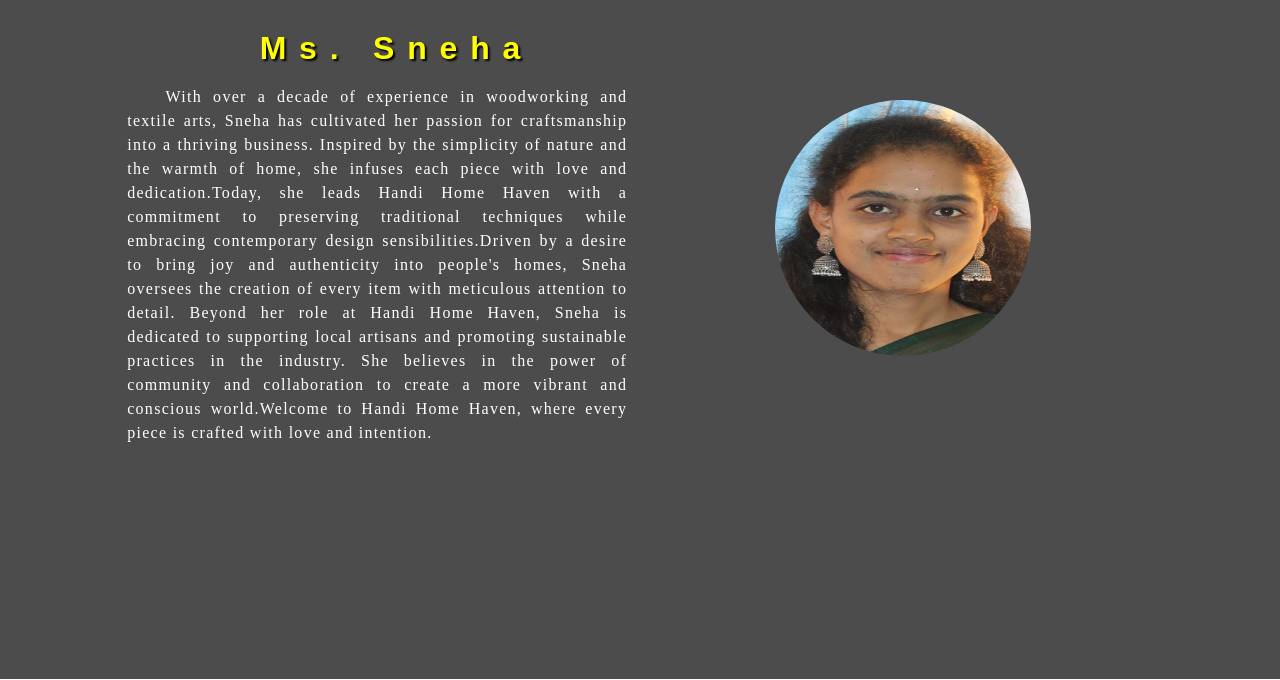
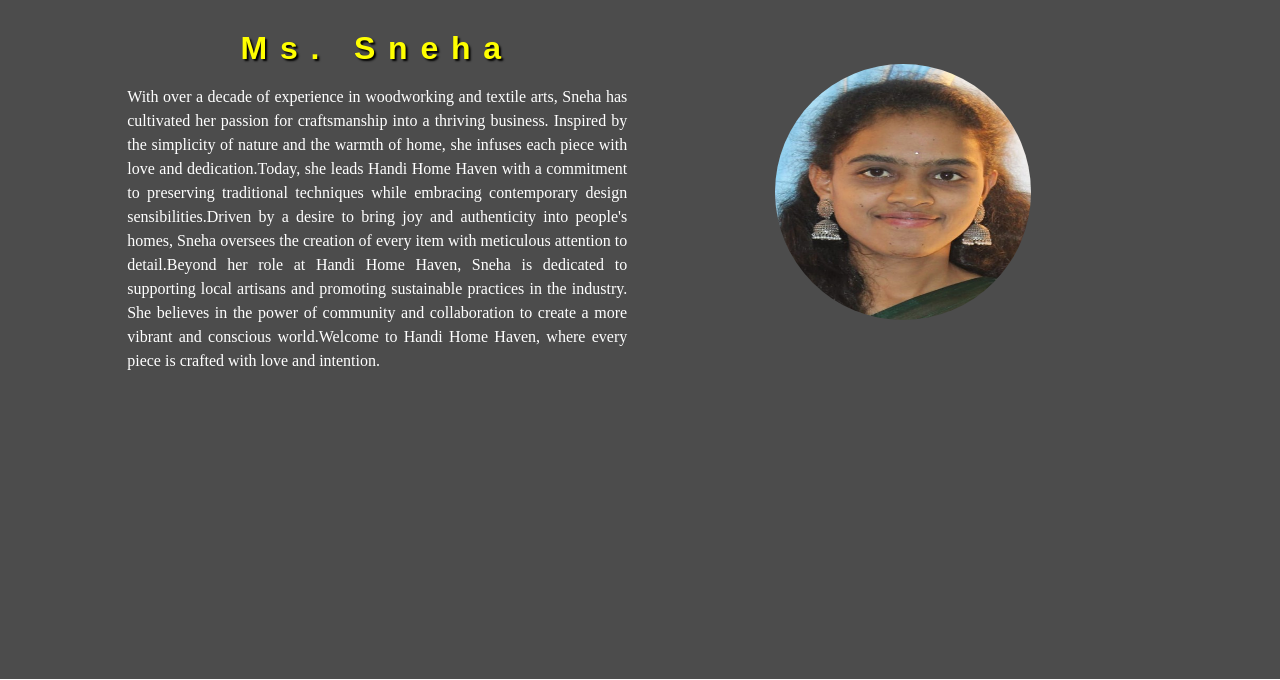
Before and after one commit to gundasneha/HandiHomeHaven2, a plain HTML site: page html/about.html in a window 1280 px wide. Shown: the part 823-1503 px from the top of the page. Drawn offline with Linux system fonts and the light colour scheme; a web font is replaced by a local one.

Commit message:
Add files via upload

```diff
--- a/css/aboutgeneralcode.css
+++ b/css/aboutgeneralcode.css
@@ -44,8 +44,8 @@ html{
     color: white;
     text-align: justify;
     padding: 1vw;
-    text-indent: 3vw;
-    letter-spacing: 0.1vw;
+    /* text-indent: 3vw; */
+    /* letter-spacing: 0.1vw; */
     /* word-spacing: 0.2vw; */
     line-height: 3vh;
 }
```
Also changed, not shown: html/about.html (+1 -2 lines).
